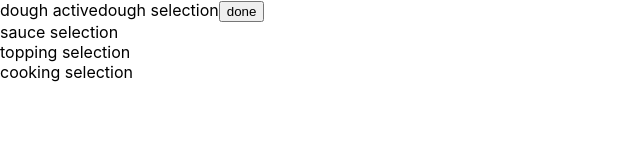
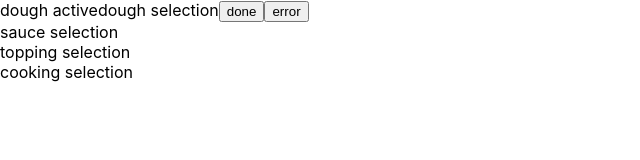
Before and after one commit to richpjames/pizza-factory, a React (Vite) app: page / in a window 1280 px wide. Shown: the top 160 px of the page, without its empty margins (0-640 px from the left). Built offline with nearby package versions, Linux system fonts and the light colour scheme.

Commit message:
add onError cb for Dough

```diff
--- a/src/App.tsx
+++ b/src/App.tsx
@@ -7,7 +7,7 @@ import { Cooking } from "./components/Cooking";
 function App() {
   return (
     <div className="App">
-      <Dough active />
+      <Dough active onDone={() => {}} onError={() => {}} />
       <Sauce />
       <Topping />
       <Cooking />
--- a/src/components/Dough.tsx
+++ b/src/components/Dough.tsx
@@ -3,14 +3,16 @@ import React from "react";
 interface DoughProps {
   active?: boolean;
   onDone: () => void;
+  onError: () => void;
 }
 
-export const Dough: React.FC<DoughProps> = ({ active, onDone }) => {
+export const Dough: React.FC<DoughProps> = ({ active, onDone, onError }) => {
   return (
     <div data-state={active}>
       {active && "dough active"}
       dough selection
       <button onClick={onDone}>done</button>
+      <button onClick={onError}>error</button>
     </div>
   );
 };
```
Also changed, not shown: 2 other files (tests, documents, lock files or other folders).
